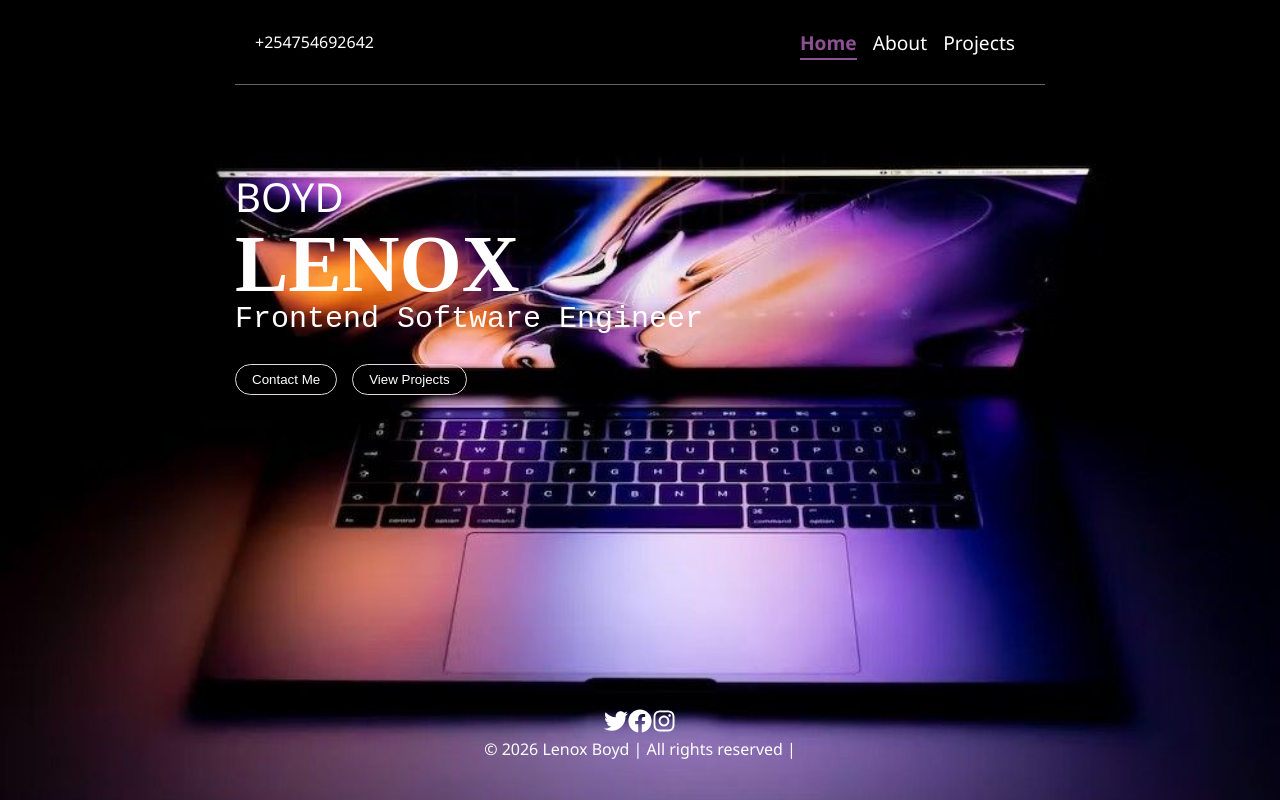
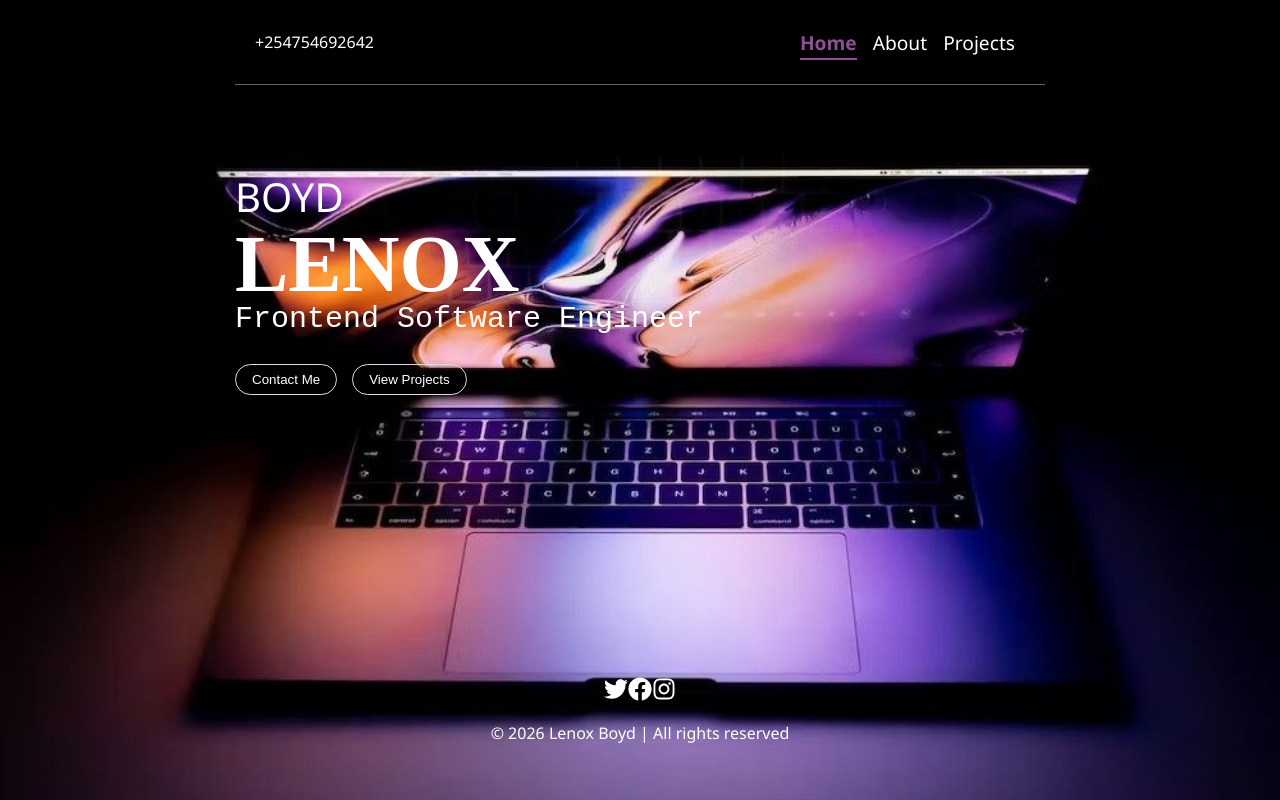
Before and after one commit to Top053/portfolio, a React (Vite) app: page / in a window 1280 px wide. Built offline with nearby package versions, Linux system fonts and the light colour scheme.

Commit message:
adjusted footer

```diff
--- a/src/Layout.jsx
+++ b/src/Layout.jsx
@@ -33,14 +33,10 @@ function Layout(){
                 </div>
             </main>
             <footer>
-                <div className="footer-container">
-                    <div className="tm-icons">
-                        <div className="icons">
+                <div className="page-width footer-container">
+                    <div className="footer-content">
                             <Contacticons/>
-                        </div>
-                        <div className="page-width">
-                            © {new Date().getFullYear()} Lenox Boyd | All rights reserved |
-                        </div>
+                            <p>© {new Date().getFullYear()} Lenox Boyd | All rights reserved</p>
                     </div>
                 </div>
             </footer>
```
